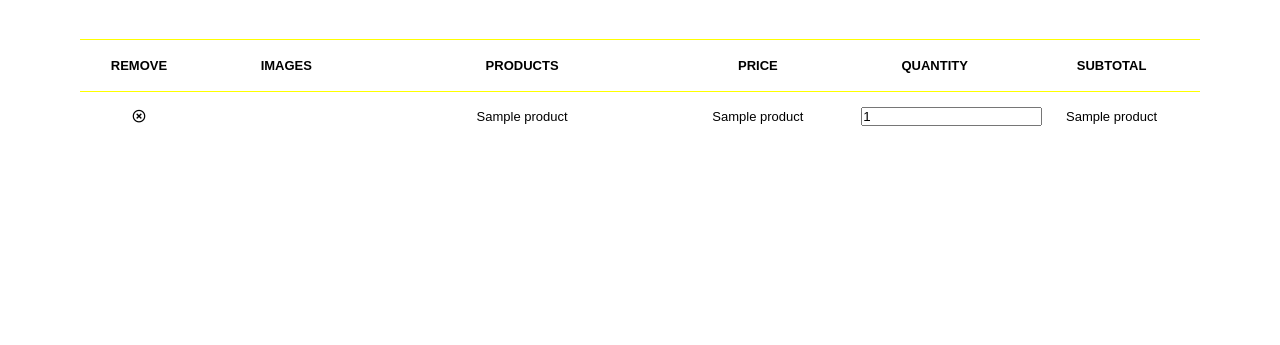
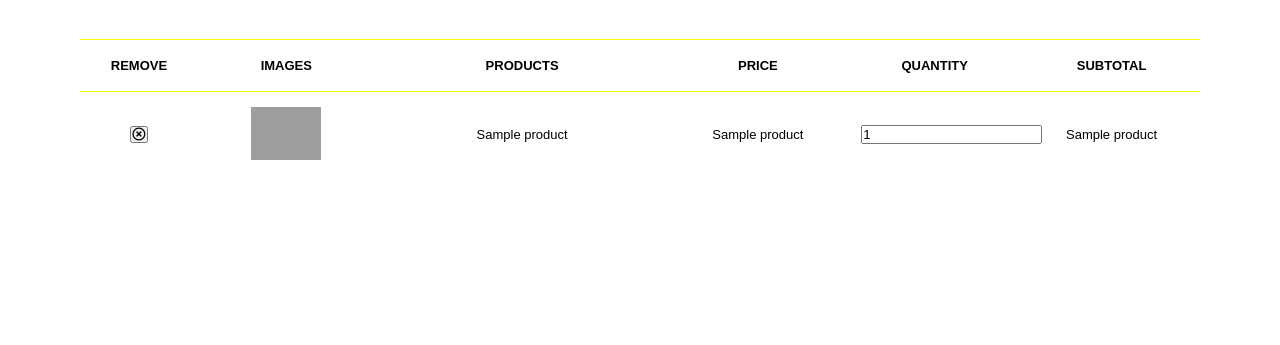
Before and after one commit to Farushaik19/SprintE-Commerce, a Flask app: template Frontend/templates/cartpage.html in a window 1280 px wide. Shown: the part 455-800 px from the top of the page. Run offline with Flask 3, Linux system fonts and the light colour scheme; the template is opened without the code that fills it: most values are stand-ins (such as "Sample title", 1, 10 or a date in 2020); some libraries are stand-ins or nearby versions; some web fonts are replaced; grey boxes are pictures that could not be loaded.

Commit message:
Update cartpage.html

```diff
--- a/Frontend/templates/cartpage.html
+++ b/Frontend/templates/cartpage.html
@@ -44,14 +44,21 @@
 
         {% for product in products %}
         <tr>
-            <td><i class="far fa-times-circle"></i><a href="#"></a></td>
-            <td><img src="" alt=""></td>
+            <td>
+
+                <form action="http://127.0.0.1:5000/removeProduct/{{product[0]}}/{{uid}}" method="POST" id="removeCartForm">
+                    <button type="submit" class="far fa-times-circle">
+                    </button>
+                </form>
+            </td>
+            <td><img src="{{product[6]}}" alt="product Image"></td>
             <td>{{ product[1] }}</td>
             <td>{{ product[3] }}</td>
             <td><input type="number" value="1" min="1" onchange="updateTotal(this, '{{ product[3] }}',{{ product[0] }})"></td>
             <td id="total{{product[0]}}">{{ product[3] }}</td>
         </tr>
         {% endfor %}
+
         </tbody>
     </table>
 
```
